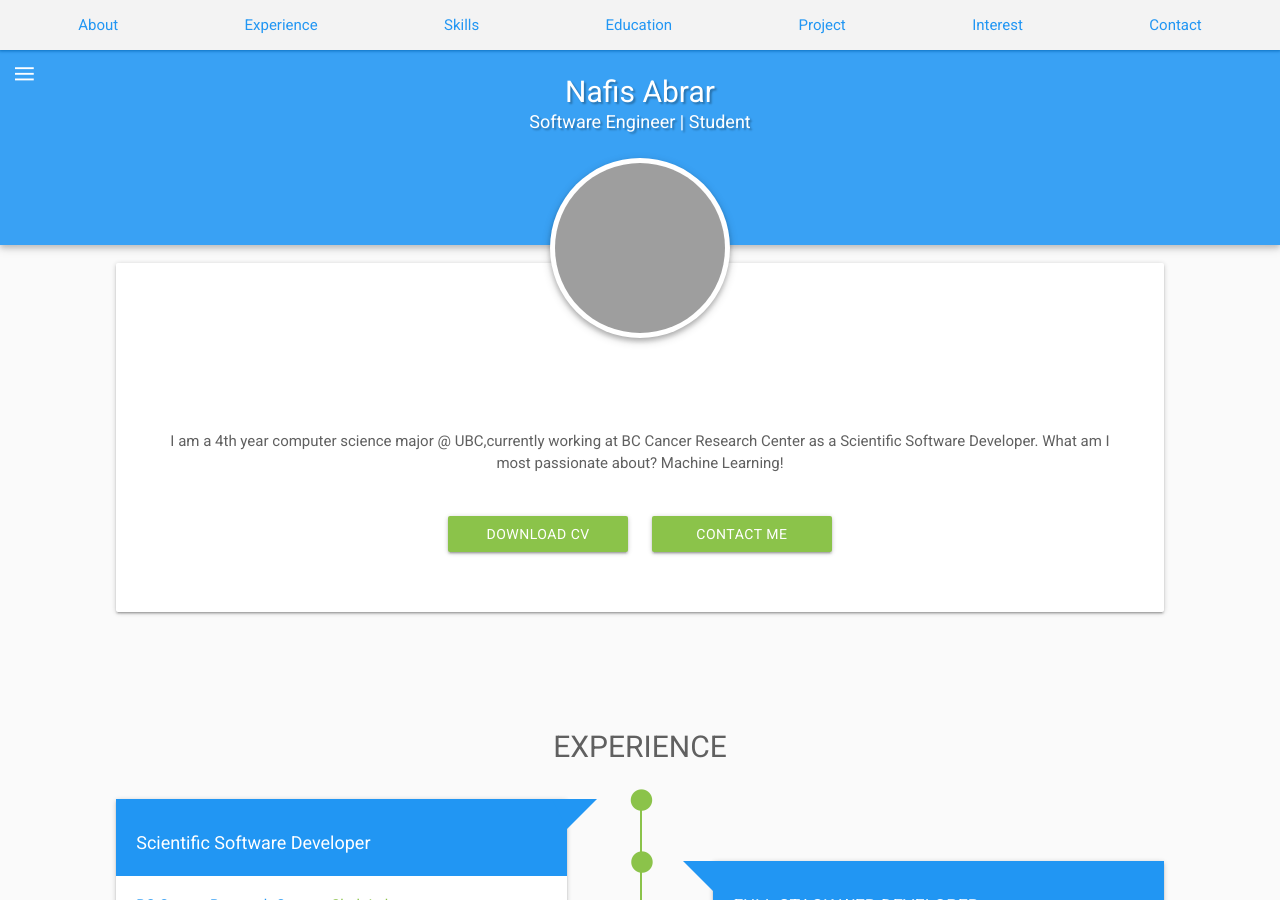
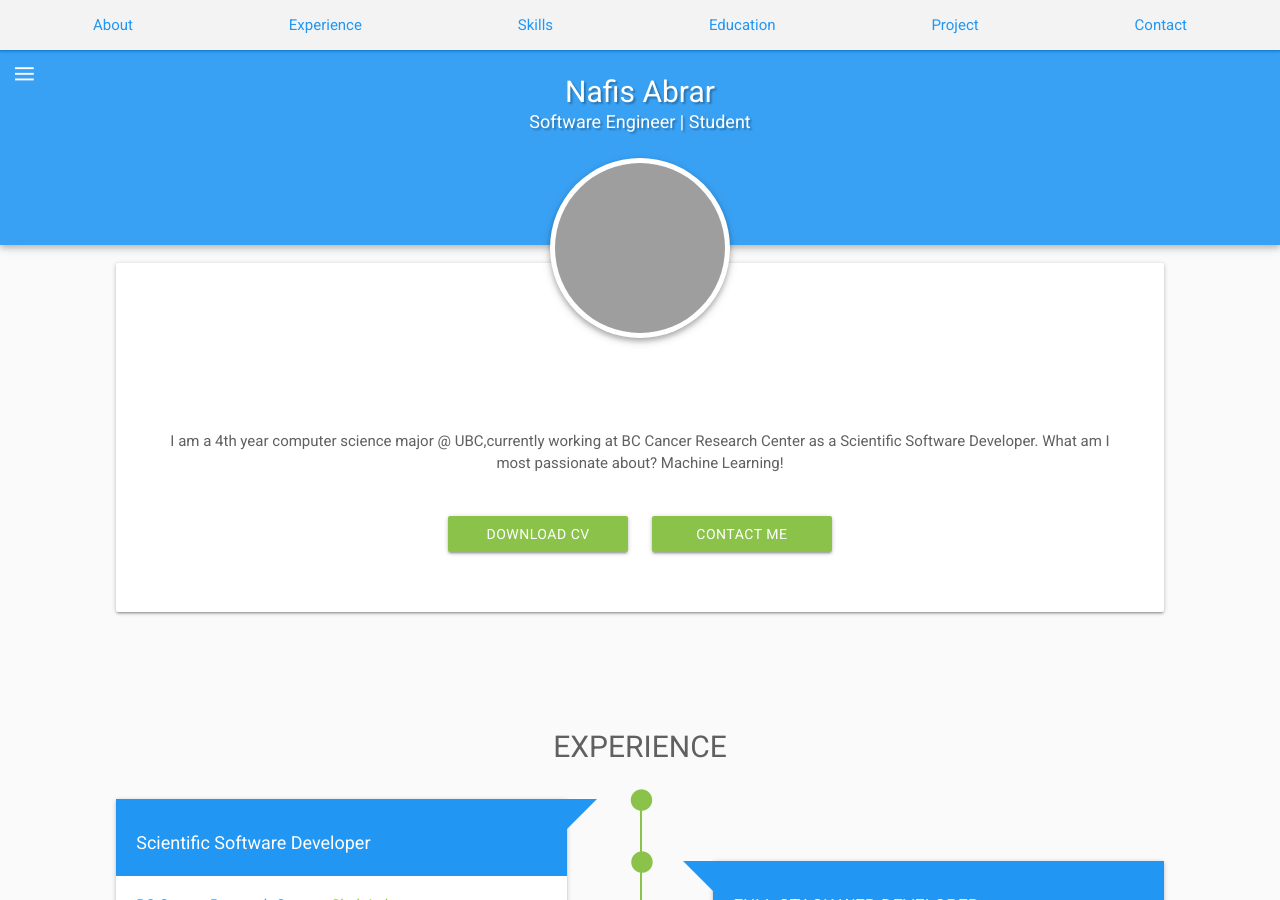
Before and after one commit to nafabrar/nafabrar.github.io, a Jekyll site: the page index.html, which Jekyll copies as it is, in a window 1280 px wide and 900 px high. Built offline with Jekyll 4.4.1, drawn with Linux system fonts in a browser that asks for light colours; nearby versions of some CDN libraries; some web fonts are replaced; library files that are not in the unit come from our copies; grey boxes are pictures that could not be loaded.

Commit message:
More typos

```diff
--- a/index.html
+++ b/index.html
@@ -103,7 +103,6 @@
                     <li><a href="#skills">Skills</a></li>
                     <li><a href="#education">Education</a></li>
                     <li><a href="#portfolios">Project</a></li>
-                    <li><a href="#interest">Interest</a></li>
                     <li><a href="#contact">Contact</a></li>
                 </ul>
 
@@ -666,7 +665,7 @@
                     <div class="portfolio card">
                         <figure class="hover-effect">
                             <!-- Portfolio Image -->
-                            <img class="img-responsive" src="images/portfolios/Stocks.jpg" alt="">
+                            <img class="img-responsive" src="images/portfolios/stocks.jpg" alt="">
                             <!-- open-modal ID -->
                             <a data-toggle="modal" data-target="#modal4" href="#0">
                                 <figcaption><span>View Details</span></figcaption>
```
